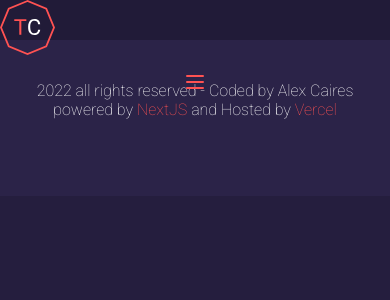
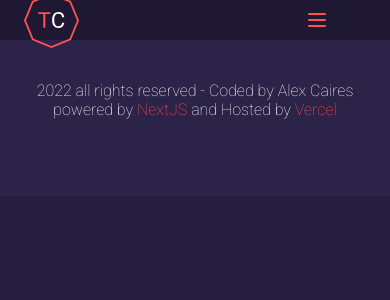
Before and after one commit to AleexCaires/Portfolio, a Next.js app: page / in a window 390 px wide. Shown: the top 300 px of the page. Built offline with nearby package versions, Linux system fonts and the light colour scheme.

Commit message:
(WIP)Creating Mobile Nav Menu

```diff
--- a/components/Navbar/Navbar.js
+++ b/components/Navbar/Navbar.js
@@ -15,7 +15,6 @@ import {
   NavBtn,
   NavBtnLink,
 
-
 } from './Navbar.styles';
 
 import Link from 'next/link';
@@ -30,9 +29,14 @@ const MobileNav = () => {
 
   return(
     <>
+    <Nav>
+      <NavbarContainer>
       <IconWrapper>
+      <Link href="/." passHref>
             <Icon></Icon>
+          </Link>
       </IconWrapper>
+      <NavMenu>
         <Hamburger onClick={handleNav} className={clsx(navOpen ? 'colapse-spin' : ' ')}>
           <div className='inner'>
               <span></span>
@@ -40,8 +44,10 @@ const MobileNav = () => {
               <span></span>
           </div>
         </Hamburger>
-      <MobileMenu className={clsx(navOpen ? 'open' : '')}>
-      </MobileMenu>
+        <MobileMenu className={clsx(navOpen ? 'open' : '')}></MobileMenu>
+      </NavMenu>
+      </NavbarContainer>
+    </Nav>
     </>
   );
 }
@@ -77,10 +83,10 @@ const DesktopNav = () => {
             <NavLinks><span>4.</span>Contact</NavLinks>
           </Link>
           </NavItem>
-        </NavMenu>
           <NavBtn>
             <NavBtnLink to='/signin'>Resume</NavBtnLink>
           </NavBtn>
+        </NavMenu>
       </NavbarContainer>
     </Nav>
     </>
```
Lines whose indentation alone changed are shown as unchanged.
